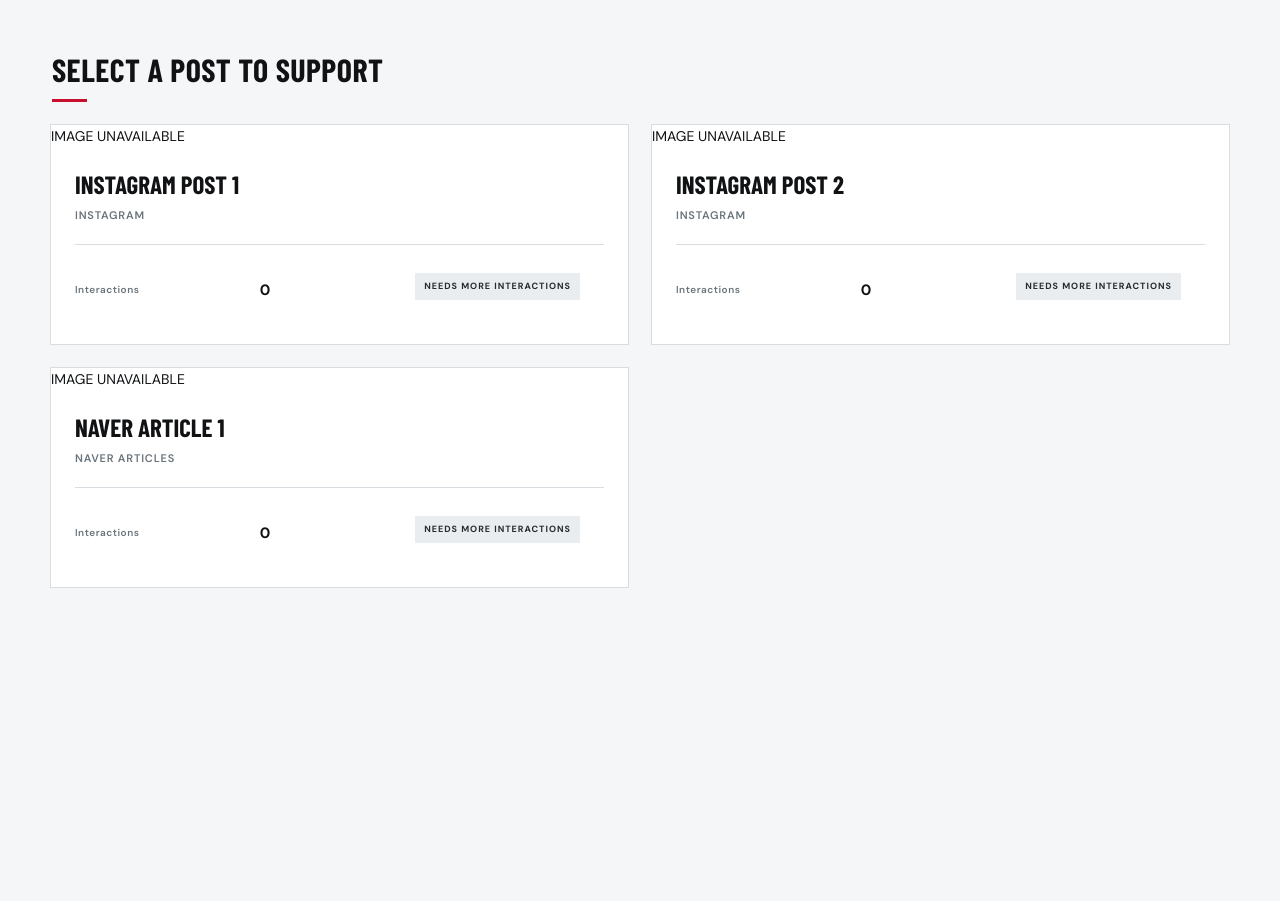
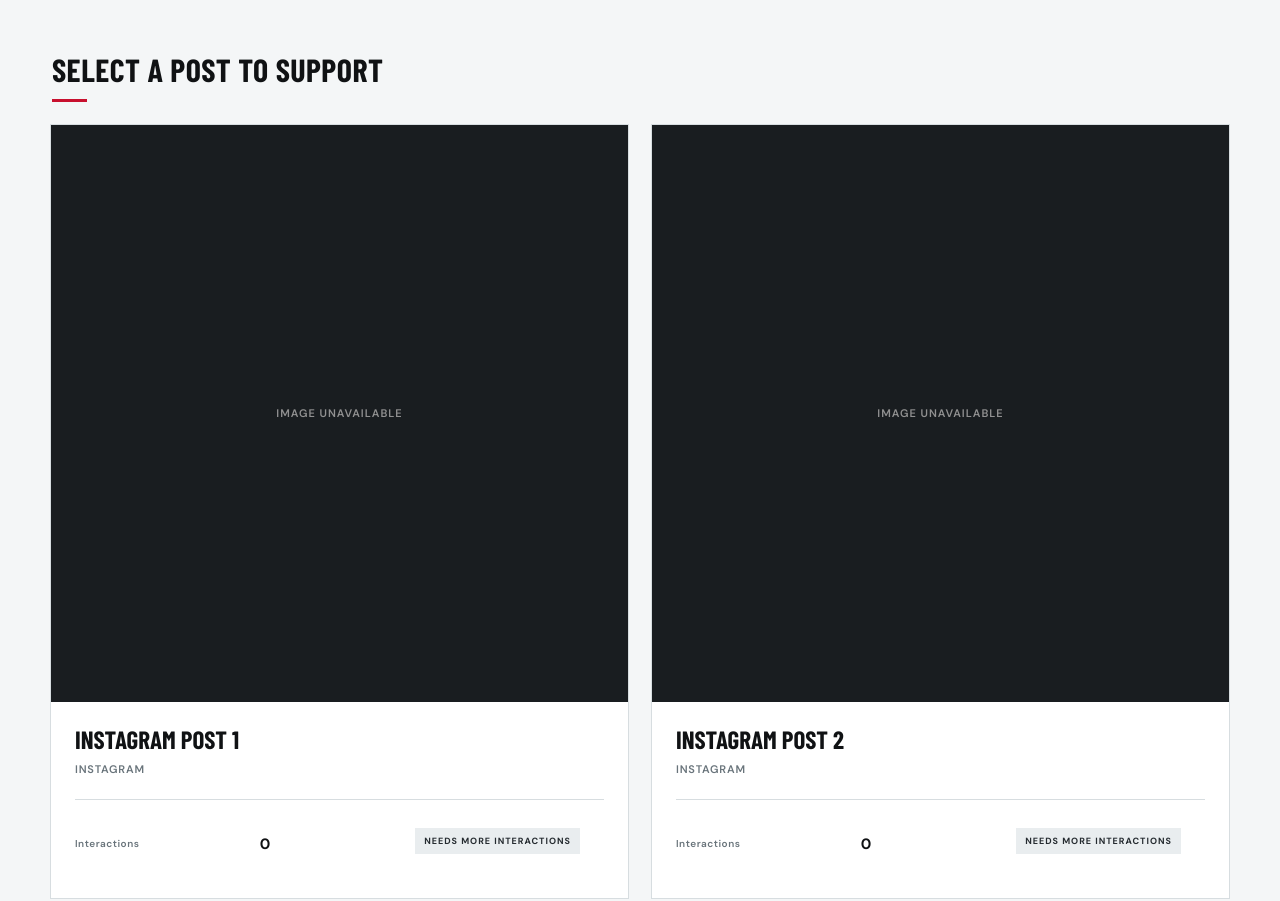
Before and after one commit to hanprojects1409/HAN-CANADA-GOOSE, a plain HTML site: page index.html in a window 1280 px wide. Shown: the part 950-1851 px from the top of the page. Before the commit the page ends 1613 px from the top, so only its background shows below. Drawn offline with nearby package versions, Linux system fonts and the light colour scheme; no server answers; a web font is replaced by a local one.

Commit message:
Add post thumbnail styles to style.css
Add styles for post thumbnails including fallback.

```diff
--- a/style.css
+++ b/style.css
@@ -707,6 +707,39 @@ section {
     margin-top: 10px;
 }
 
+
+
+/* POST THUMBNAILS */
+
+.post-thumbnail {
+    width: 100%;
+    aspect-ratio: 1 / 1;
+    overflow: hidden;
+    position: relative;
+    background: #191d20;
+}
+
+.post-thumbnail img {
+    width: 100%;
+    height: 100%;
+    object-fit: cover;
+    display: block;
+}
+
+.post-thumbnail-fallback {
+    width: 100%;
+    height: 100%;
+    display: none;
+    align-items: center;
+    justify-content: center;
+    color: #919191;
+    font-size: 11px;
+    letter-spacing: 1px;
+    font-weight: 600;
+}
+
+
+
 /* TABLET */
 
 @media (max-width: 900px) {
```
